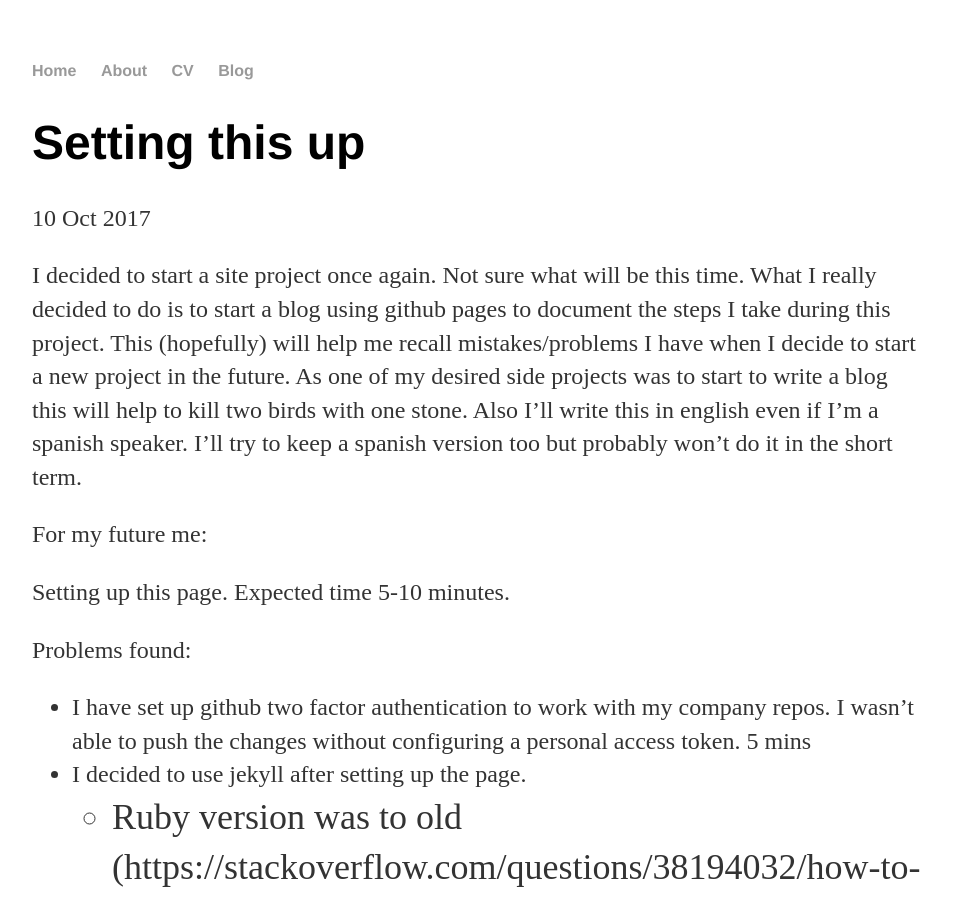
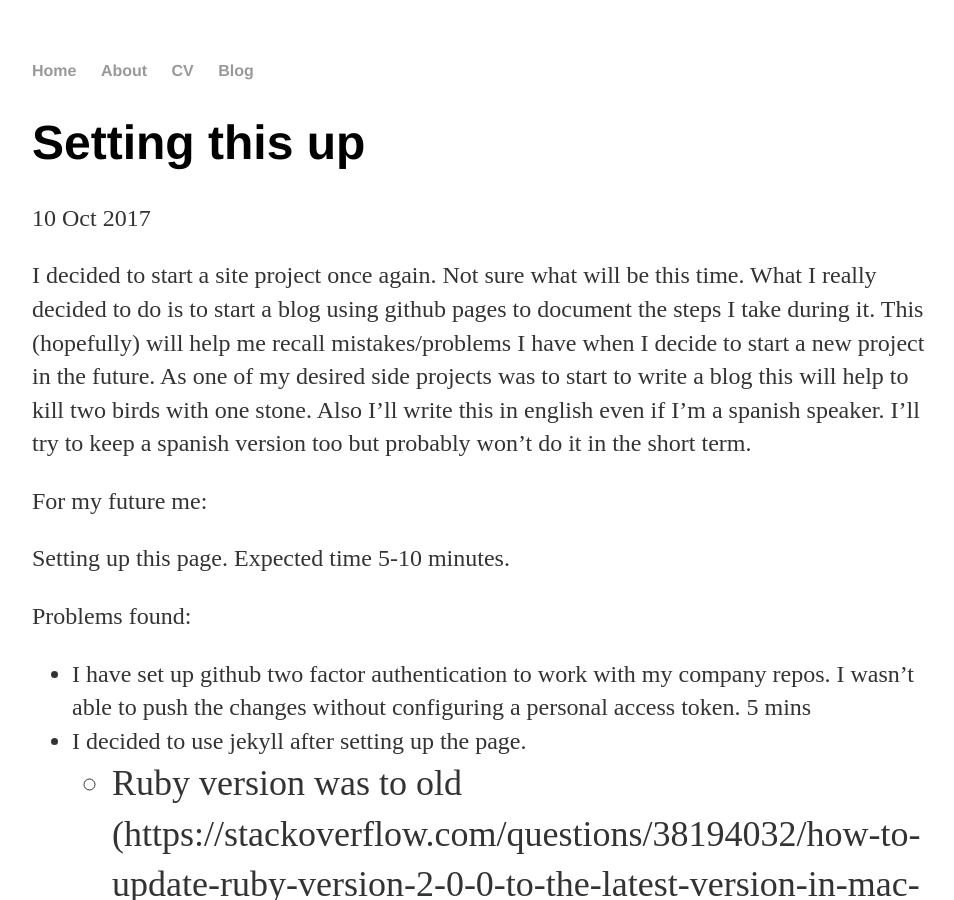
Before and after one commit to cesarlopezfab/cesarlopezfab.github.io, a Jekyll site: the page built from _posts/2017-10-10-setting-this-up.md, in a window 1280 px wide and 900 px high. Shown: the whole window, without its empty margins (160-1114 px from the left). Built offline with Jekyll 4.4.1, drawn with Linux system fonts in a browser that asks for light colours.

Commit message:
Rephrase sentence

```diff
--- a/_posts/2017-10-10-setting-this-up.md
+++ b/_posts/2017-10-10-setting-this-up.md
@@ -4,7 +4,7 @@ title: "Setting this up"
 date: 2017-10-10
 ---
 
-I decided to start a site project once again. Not sure what will be this time. What I really decided to do is to start a blog using github pages to document the steps I take during this project. <!--more-->This (hopefully) will help me recall mistakes/problems I have when I decide to start a new project in the future. As one of my desired side projects was to start to write a blog this will help to kill two birds with one stone. Also I'll write this in english even if I'm a spanish speaker. I'll try to keep a spanish version too but probably won't do it in the short term.
+I decided to start a site project once again. Not sure what will be this time. What I really decided to do is to start a blog using github pages to document the steps I take during it. <!--more-->This (hopefully) will help me recall mistakes/problems I have when I decide to start a new project in the future. As one of my desired side projects was to start to write a blog this will help to kill two birds with one stone. Also I'll write this in english even if I'm a spanish speaker. I'll try to keep a spanish version too but probably won't do it in the short term.
 
 For my future me:
 
```
